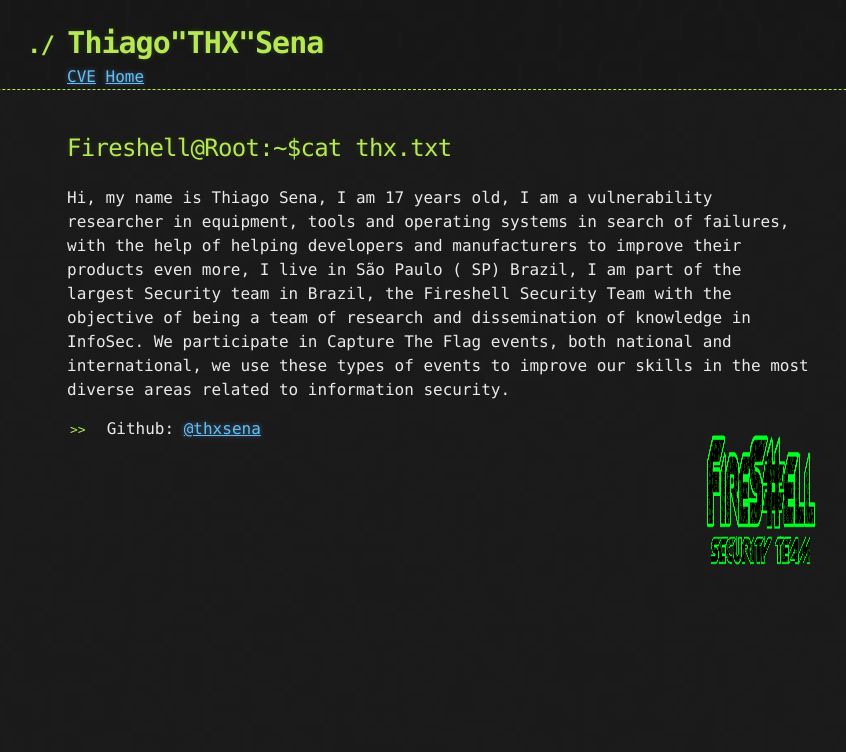
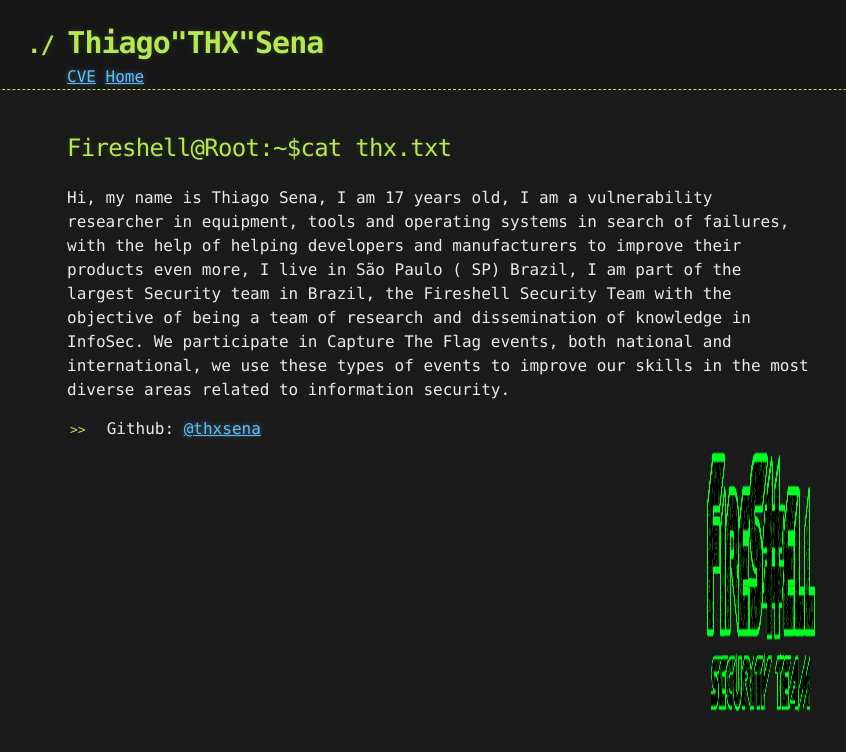
Before and after one commit to mtps3/Mtps3.github.io, a Jekyll site: the page built from index.md, in a window 1280 px wide. Shown: the top 752 px of the page, without its empty margins (198-1044 px from the left). Built offline with Jekyll 4.4.1, drawn with Linux system fonts in a browser that asks for light colours.

Commit message:
Updated Index

```diff
--- a/index.md
+++ b/index.md
@@ -10,7 +10,7 @@
 Hi, my name is Thiago Sena, I am 17 years old, I am a vulnerability researcher in equipment, tools and operating systems in search of failures, with the help of helping developers and manufacturers to improve their products even more, I live in São Paulo ( SP) Brazil, I am part of the largest Security team in Brazil, the Fireshell Security Team with the objective of being a team of research and dissemination of knowledge in InfoSec. We participate in Capture The Flag events, both national and international, we use these types of events to improve our skills in the most diverse areas related to information security.
 
 
-<img src="/images/índice.png" style="width:7em; height:10em; float:right;" />
+<img src="/images/índice.png" style="width:7em; height:20em; float:right;" />
 
 
 
```
